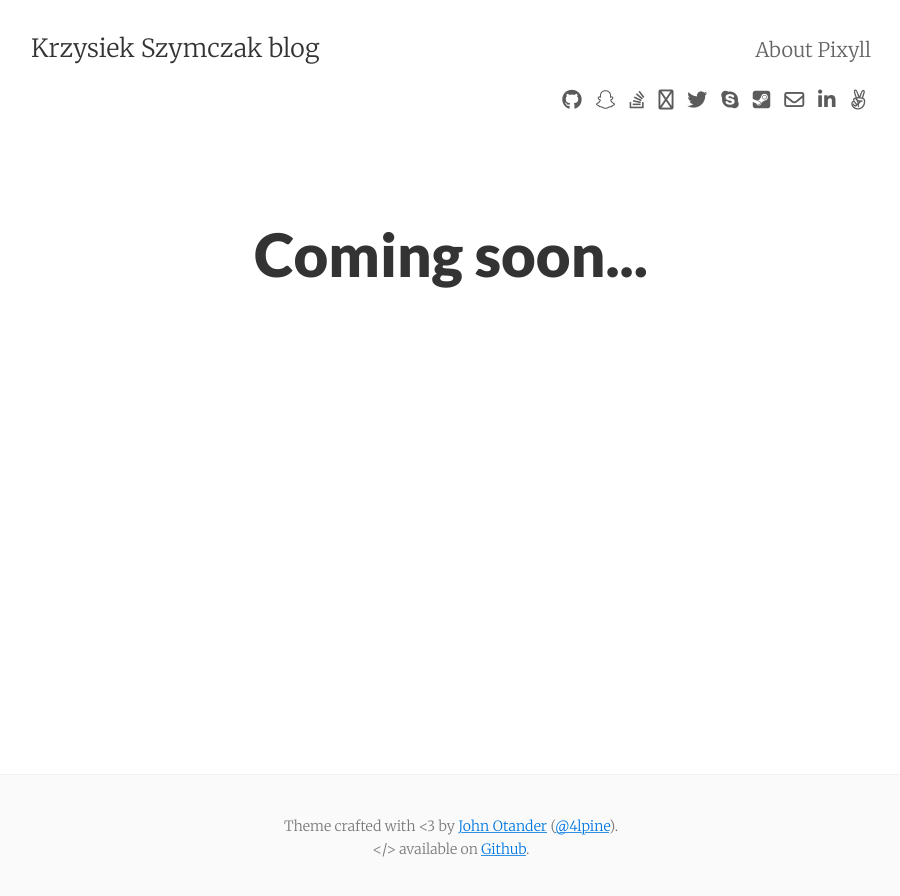
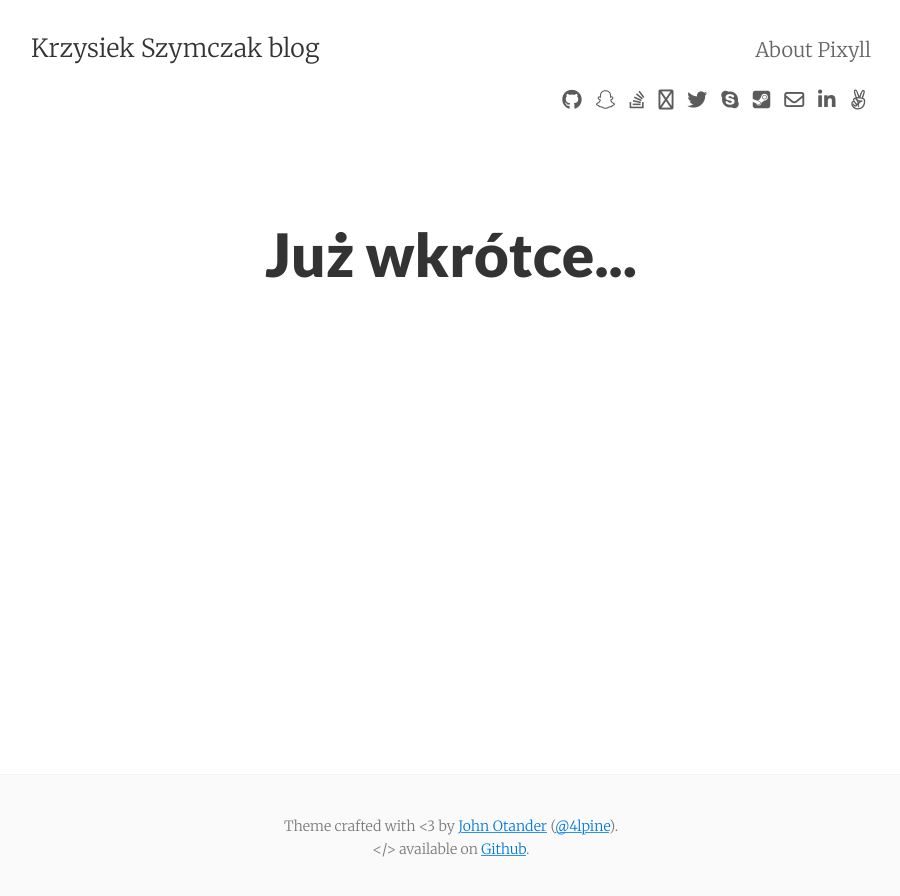
Before and after one commit to szymczakk/blog, a Jekyll site: the page built from index.html, in a window 1280 px wide. Shown: the top 896 px of the page, without its empty margins (189-1089 px from the left). Built offline with Jekyll 4.4.1, drawn with Linux system fonts in a browser that asks for light colours; nearby versions of some CDN libraries; the list of posts is cut into pages by our own code.

Commit message:
add translation

```diff
--- a/_config.yml
+++ b/_config.yml
@@ -95,7 +95,7 @@ text:
     minute_read:    'około minut czytania'
     related_posts:  'Related Posts'
   index:
-    coming_soon: 'Coming soon...'
+    coming_soon: 'Już wkrótce...'
   contact:
     email:    'Email Address'
     content:  'What would you like to say?'
```
